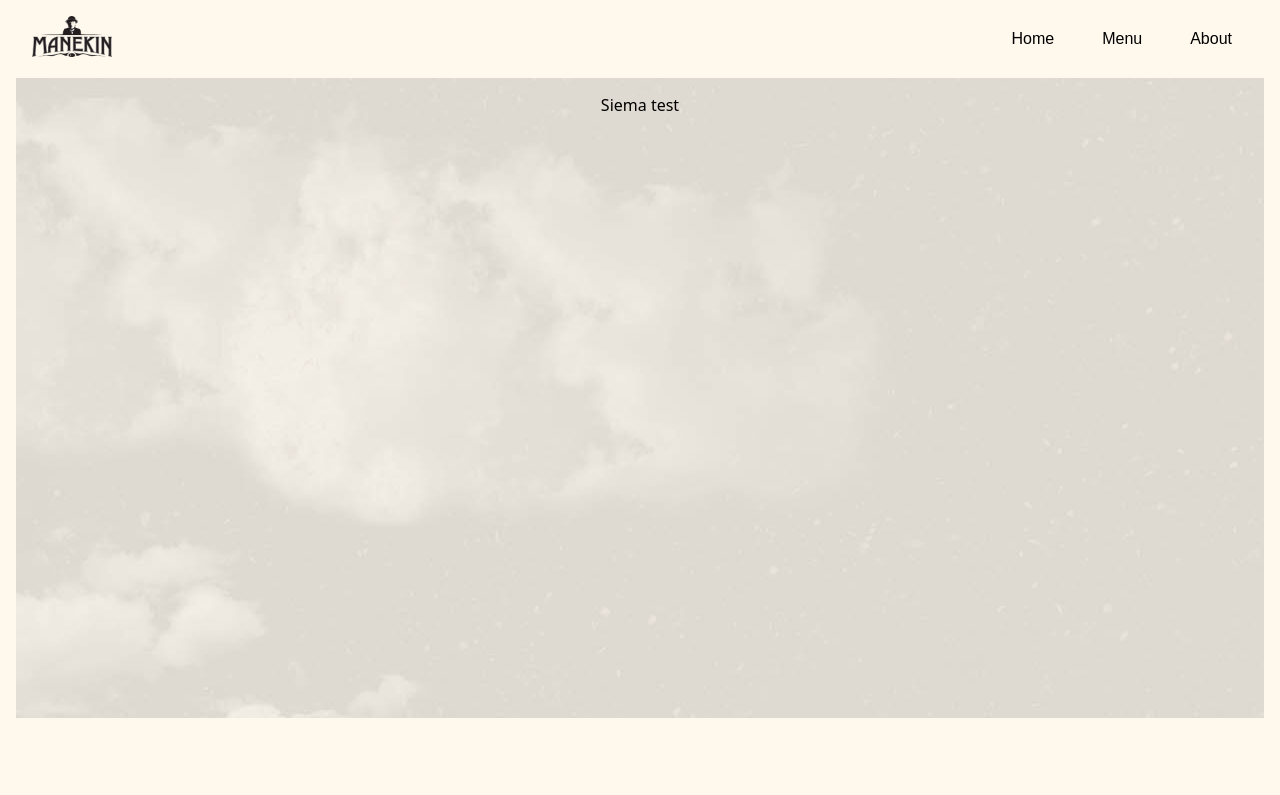
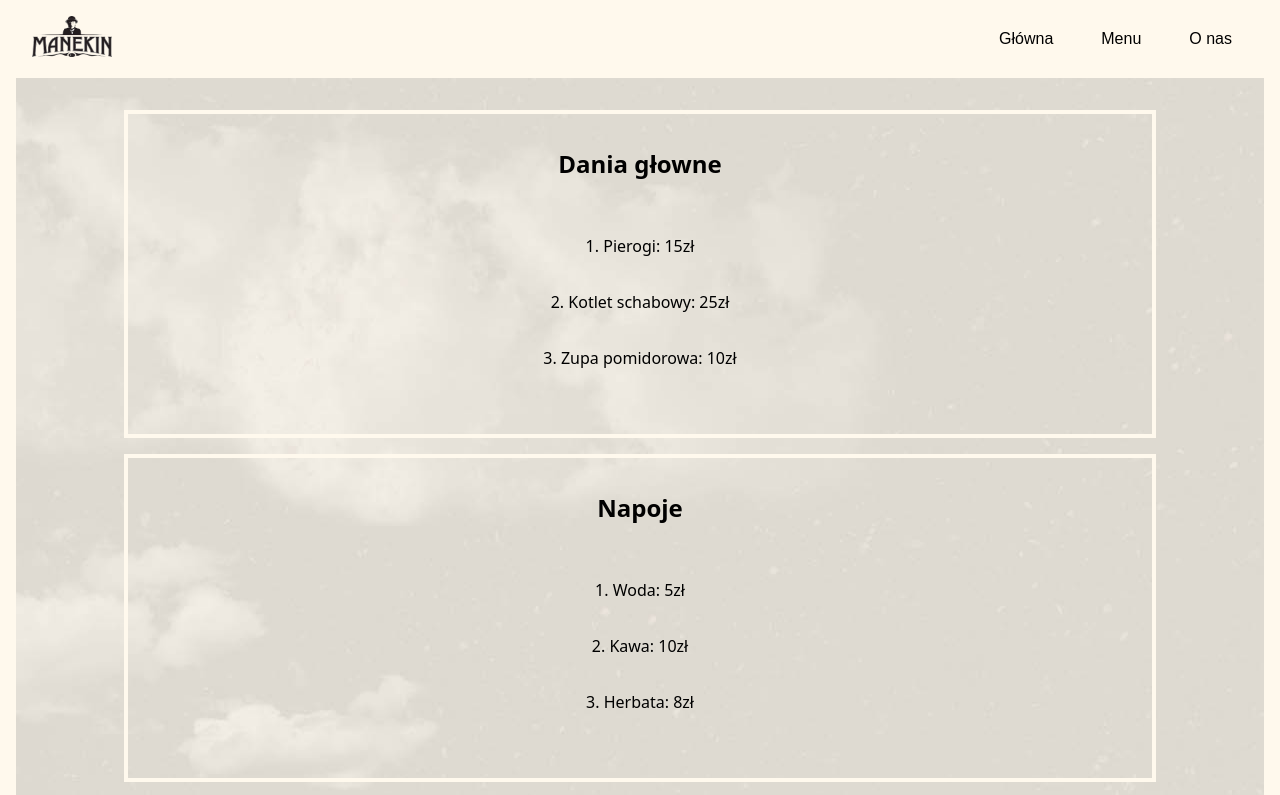
Before and after one commit to MevWebDev/restaurant, a website built with webpack: page src/index.html in a window 1280 px wide. Both pictures are taken after a click on the button "Menu". Shown: the top 795 px of the page. Built offline with nearby package versions, Linux system fonts and the light colour scheme.

Commit message:
restaurant page

```diff
--- /dev/null
+++ b/src/aboutPage.js
@@ -0,0 +1,6 @@
+function renderAbout() {
+  const content = document.getElementById("content");
+  content.innerHTML = `<p> About </p>`;
+}
+
+export { renderAbout };
--- a/src/index.html
+++ b/src/index.html
@@ -7,11 +7,11 @@
   </head>
   <body>
     <div id="header">
-      <div id="logo"></div>
+      <div id="logo"><img id="logo-img" src="#" alt="" /></div>
       <nav>
-        <button id="home">Home</button>
-        <button id="menu">Menu</button>
-        <button id="about">About</button>
+        <button id="home-button">Główna</button>
+        <button id="menu-button">Menu</button>
+        <button id="about-button">O nas</button>
       </nav>
     </div>
     <div id="content"></div>
--- a/src/index.js
+++ b/src/index.js
@@ -1,8 +1,19 @@
 import "./style.scss";
-import { loadPage } from "./loadPage";
+import { renderMain } from "./mainPage.js";
+import { renderMenu } from "./menuPage.js";
+import { renderAbout } from "./aboutPage.js";
+import Background from "./img/background3.jpg";
+import logoImg from "./img/logo.png";
+const logo = document.getElementById("logo-img");
+logo.src = logoImg;
+(function renderAll() {
+  const menuButton = document.getElementById("menu-button");
+  menuButton.addEventListener("click", renderMenu);
 
-import logoImg from "./img/logo.png";
-const logo = document.getElementById("logo");
-logo.innerHTML = `<img src="${logoImg}" alt="logo" />`;
+  const homeButton = document.getElementById("home-button");
+  homeButton.addEventListener("click", renderMain);
 
-loadPage();
+  const aboutButton = document.getElementById("about-button");
+  aboutButton.addEventListener("click", renderAbout);
+  renderMain();
+})();
--- a/src/loadPage.js
+++ /dev/null
@@ -1,7 +0,0 @@
-import Background from "./img/background3.jpg";
-function loadPage() {
-  const content = document.getElementById("content");
-  content.style.backgroundImage = `url(${Background})`;
-  content.innerHTML = `<p> Siema test </p>`;
-}
-export { loadPage };
--- /dev/null
+++ b/src/mainPage.js
@@ -0,0 +1,30 @@
+import Background from "./img/background3.jpg";
+import logoImg from "./img/logo.png";
+import { renderMenu } from "./menuPage.js";
+const logo = document.getElementById("logo-img");
+logo.src = logoImg;
+function renderMain() {
+  const content = document.getElementById("content");
+  content.innerHTML = "";
+  content.style.backgroundImage = `url(${Background})`;
+  const mainContent = document.createElement("div");
+  mainContent.id = "main-content";
+  const mainImg = new Image();
+  mainImg.src = logoImg;
+  const mainText = document.createElement("p");
+  mainText.textContent = `BOGATE SMAKI I NIEPOWTARZALNE WNĘTRZA.
+
+  KAŻDY MA SWÓJ ODRĘBNY CHARAKTER.
+
+  MANEKIN TO COŚ WIĘCEJ NIŻ JEDZENIE, TO STYL BYCIA.
+
+  POSZUKAJ SWOJEGO ULUBIONEGO ...`;
+  mainContent.append(mainImg, mainText);
+  const menuButton = document.createElement("button");
+  menuButton.id = "menu-button-main";
+  menuButton.textContent = "Sprawdź menu";
+  menuButton.addEventListener("click", renderMenu);
+  mainContent.append(menuButton);
+  content.append(mainContent);
+}
+export { renderMain };
--- /dev/null
+++ b/src/menuPage.js
@@ -0,0 +1,59 @@
+function renderMenu() {
+  const mainDishes = [
+    { name: "Pierogi", price: "15zł" },
+    { name: "Kotlet schabowy", price: "25zł" },
+    { name: "Zupa pomidorowa", price: "10zł" },
+  ];
+  const drinks = [
+    { name: "Woda", price: "5zł" },
+    { name: "Kawa", price: "10zł" },
+    { name: "Herbata", price: "8zł" },
+  ];
+  const desserts = [
+    { name: "Szarlotka", price: "15zł" },
+    { name: "Lody", price: "12zł" },
+    { name: "Sernik", price: "18zł" },
+  ];
+  const content = document.getElementById("content");
+  content.innerHTML = "";
+  const menuContent = document.createElement("div");
+  menuContent.id = "main-content";
+  menuContent.className = "menu-content";
+  content.append(menuContent);
+  const sections = ["Dania głowne", "Napoje", "Desery"];
+  sections.forEach((section, i) => {
+    const menuSection = document.createElement("div");
+    (menuSection.className = `section`), (menuSection.id = `section-${i + 1}`);
+    const sectionTitle = document.createElement("h2");
+    sectionTitle.textContent = section;
+    const sectionItems = document.createElement("div");
+    sectionItems.className = "items";
+    if (i == 0) {
+      const items = mainDishes;
+      items.forEach((item, index) => {
+        const product = document.createElement("p");
+        product.textContent = `${index + 1}. ${item.name}:  ${item.price}`;
+        sectionItems.append(product);
+      });
+    } else if (i == 1) {
+      const items = drinks;
+      items.forEach((item, index) => {
+        const product = document.createElement("p");
+        product.textContent = `${index + 1}. ${item.name}:  ${item.price}`;
+        sectionItems.append(product);
+      });
+    } else {
+      const items = desserts;
+      items.forEach((item, index) => {
+        const product = document.createElement("p");
+        product.textContent = `${index + 1}. ${item.name}:  ${item.price}`;
+        sectionItems.append(product);
+      });
+    }
+
+    menuSection.append(sectionTitle);
+    menuSection.append(sectionItems);
+    menuContent.append(menuSection);
+  });
+}
+export { renderMenu };
--- a/src/style.scss
+++ b/src/style.scss
@@ -42,9 +42,73 @@ body {
   #content {
     margin: 0 auto;
     width: calc(100% - 2rem);
-    height: 80%;
+    min-height: 80%;
     display: flex;
     flex-direction: column;
     align-items: center;
+    justify-content: center;
+
+    #main-content {
+      #menu-button-main {
+        background-color: #fff9ed;
+        border: none;
+        cursor: pointer;
+        padding: 0.5rem 1rem;
+        border-radius: 5px;
+      }
+      #menu-button-main:hover {
+        background-color: darken(#fff9ed, 5%);
+      }
+      display: flex;
+      flex-direction: column;
+      align-items: center;
+      justify-content: center;
+      gap: 1rem;
+      max-width: 75%;
+      text-align: center;
+      line-height: 1.5;
+
+      p {
+        font-size: 1rem;
+        color: black;
+      }
+    }
+    .menu-content {
+      :first-child {
+        margin-top: 2rem;
+      }
+      :last-child {
+        margin-bottom: 2rem;
+      }
+      .section {
+        display: flex;
+        flex-direction: column;
+        border: 4px solid #fff9ed;
+        width: 80vw;
+        align-items: center;
+        justify-content: center;
+
+        .items {
+          width: 80%;
+          display: flex;
+          justify-content: center;
+          align-items: center;
+          text-align: center;
+          flex-direction: column;
+
+          ul {
+            font-weight: bold;
+            list-style-type: none;
+            width: 20%;
+            margin: 0;
+            padding: 0;
+          }
+          li {
+            list-style-type: none;
+            margin: 1rem 0;
+          }
+        }
+      }
+    }
   }
 }
--- a/webpack.config.js
+++ b/webpack.config.js
@@ -4,7 +4,8 @@ module.exports = {
   mode: "development",
   entry: {
     index: "./src/index.js",
-    print: "./src/loadPage.js",
+    main: "./src/mainPage.js",
+    menu: "./src/menuPage.js",
   },
   output: {
     filename: "[name].bundle.js",
```
